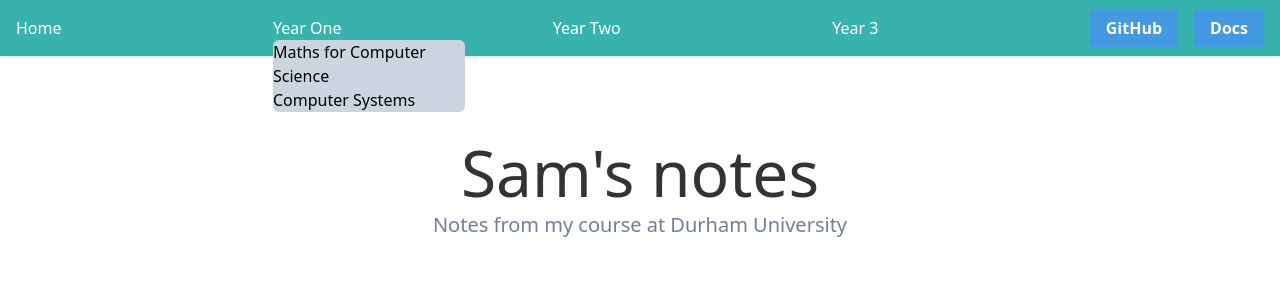
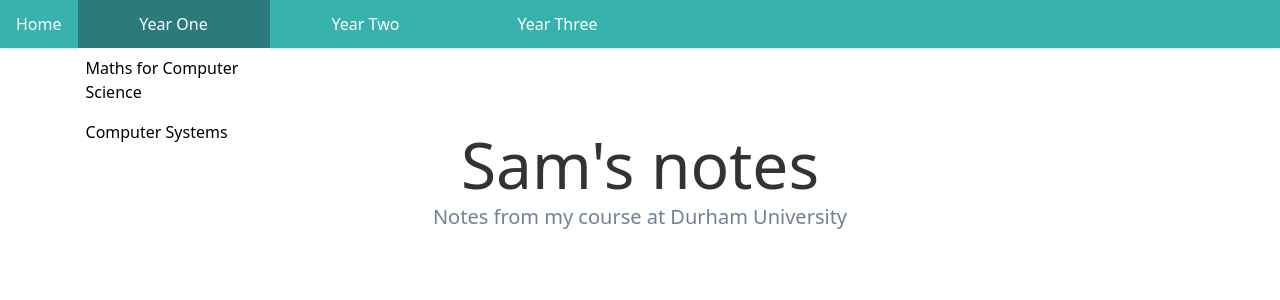
Before and after one commit to rsnpj/notes-site, a Next.js app: page / in a window 1280 px wide. Both pictures are taken after a click on the link "Year One". Shown: the top 300 px of the page. Built offline with nearby package versions, Linux system fonts and the light colour scheme.

Commit message:
Update navbar appearance

```diff
--- a/components/nav.js
+++ b/components/nav.js
@@ -14,16 +14,16 @@ export default function Nav() {
   }
   return (
     <nav className="shadow bg-teal-500">
-      <ul className="flex justify-between items-center p-4 text-white">
-        <li>
+      <ul className="flex justify-left items-center text-white">
+        <li className="pl-4 pr-4">
           <Link href="/">
             <a className="no-underline">Home</a>
           </Link>
         </li>
         <NavItem year="Year One" />
         <NavItem year="Year Two" />
-        <li>Year 3</li>
-        <ul className="flex justify-between items-center space-x-4">
+        <NavItem year="Year Three" />
+        {/* <ul className="flex justify-between items-center space-x-4">
           {links.map(({ href, label }) => (
             <li key={`${href}${label}`}>
               <a href={href} className="btn-blue no-underline">
@@ -31,7 +31,7 @@ export default function Nav() {
               </a>
             </li>
           ))}
-        </ul>
+        </ul> */}
       </ul>
     </nav>
   );
--- a/components/navitem.js
+++ b/components/navitem.js
@@ -1,24 +1,57 @@
+import { useEffect, useRef } from "react";
 export default function NavItem(props) {
+  useEffect(() => {
+    if (open) {
+      document.addEventListener("mousedown", handleClickOutside);
+    } else {
+      document.removeEventListener("mousedown", handleClickOutside);
+    }
+
+    return () => {
+      document.removeEventListener("mousedown", handleClickOutside);
+    };
+  });
+
   const [showMe, setShowMe] = React.useState(false);
 
   function toggle() {
     setShowMe(!showMe);
   }
+  const node = useRef();
+  const handleClickOutside = (e) => {
+    console.log("clicking anywhere");
+    if (node.current.contains(e.target)) {
+      // inside click
+      return;
+    }
+    // outside click
+    setShowMe(false);
+  };
+  //
   return (
-    <li className="relative">
-      <a href="#" onClick={toggle}>
-        {props.year}
-      </a>
+    <li ref={node} className="relative">
       <div
-        className="absolute bg-gray-400 text-black w-48 rounded-md"
+        className=""
+        className={
+          showMe
+            ? "w-48 pt-3 pb-3 text-center align-middle bg-teal-700"
+            : " w-48 pt-3 pb-3 text-center align-middle bg-teal-500"
+        }
+      >
+        <a href="#" onClick={toggle}>
+          {props.year}
+        </a>
+      </div>
+      <div
+        className="absolute bg-white text-black w-48"
         style={{
           display: showMe ? "block" : "none",
         }}
       >
-        <a href="#" className="block">
+        <a href="#" className="block p-2">
           Maths for Computer Science
         </a>
-        <a href="#" className="block">
+        <a href="#" className="block p-2">
           Computer Systems
         </a>
       </div>
```
